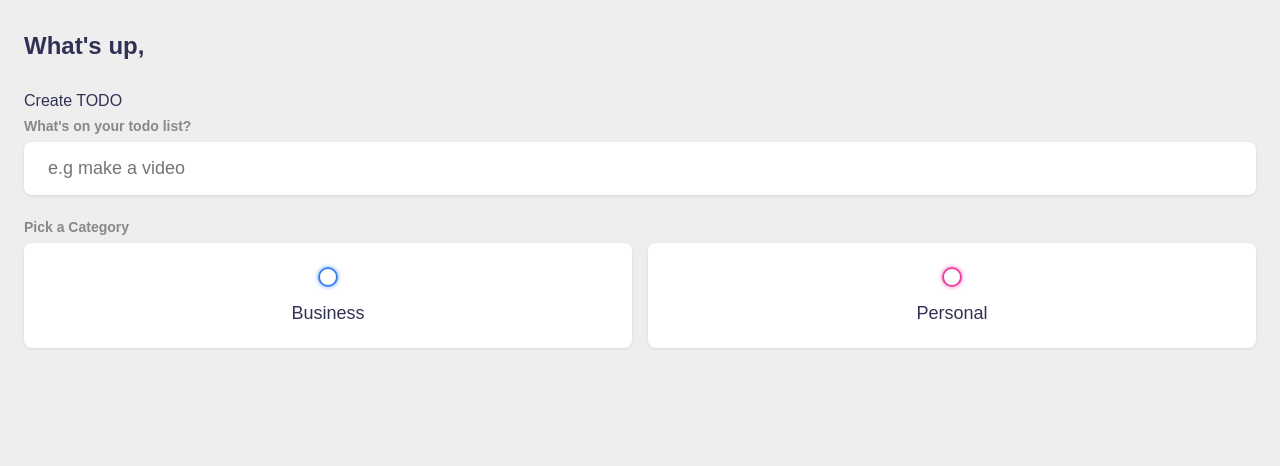
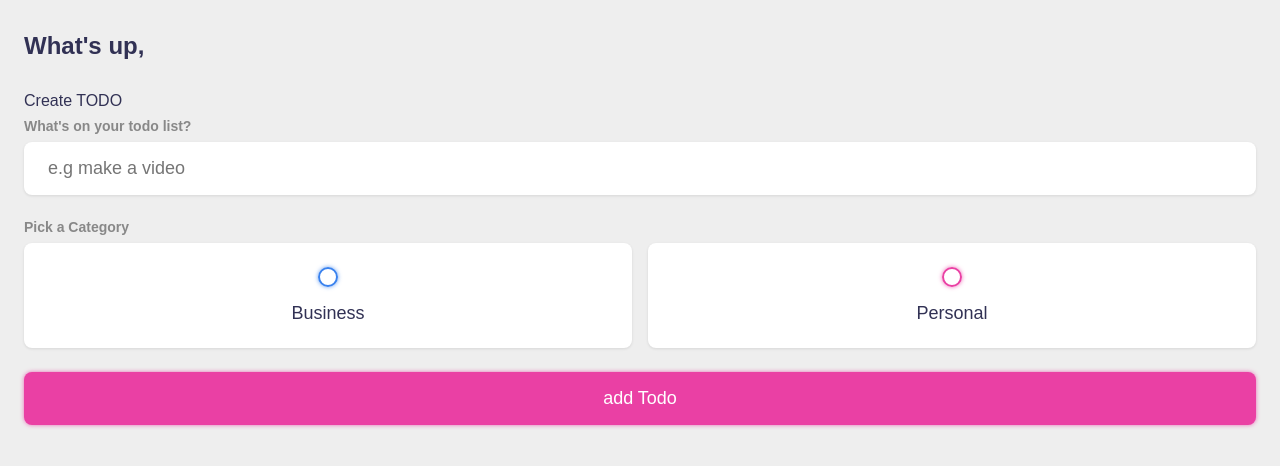
Before and after one commit to KausaChangs/to-do-app, a Vue app: page / in a window 1280 px wide. Shown: the top 466 px of the page. Built offline with nearby package versions, Linux system fonts and the light colour scheme.

Commit message:
added a submit button

```diff
--- a/src/App.vue
+++ b/src/App.vue
@@ -65,7 +65,10 @@ onMounted(() => {
             <span class="bubble personal"></span>
             <div>Personal</div>
           </label>
+
+          {{ input_category }}
         </div>
+        <input type="submit" value="add Todo" />
       </form>
     </section>
   </main>
```
